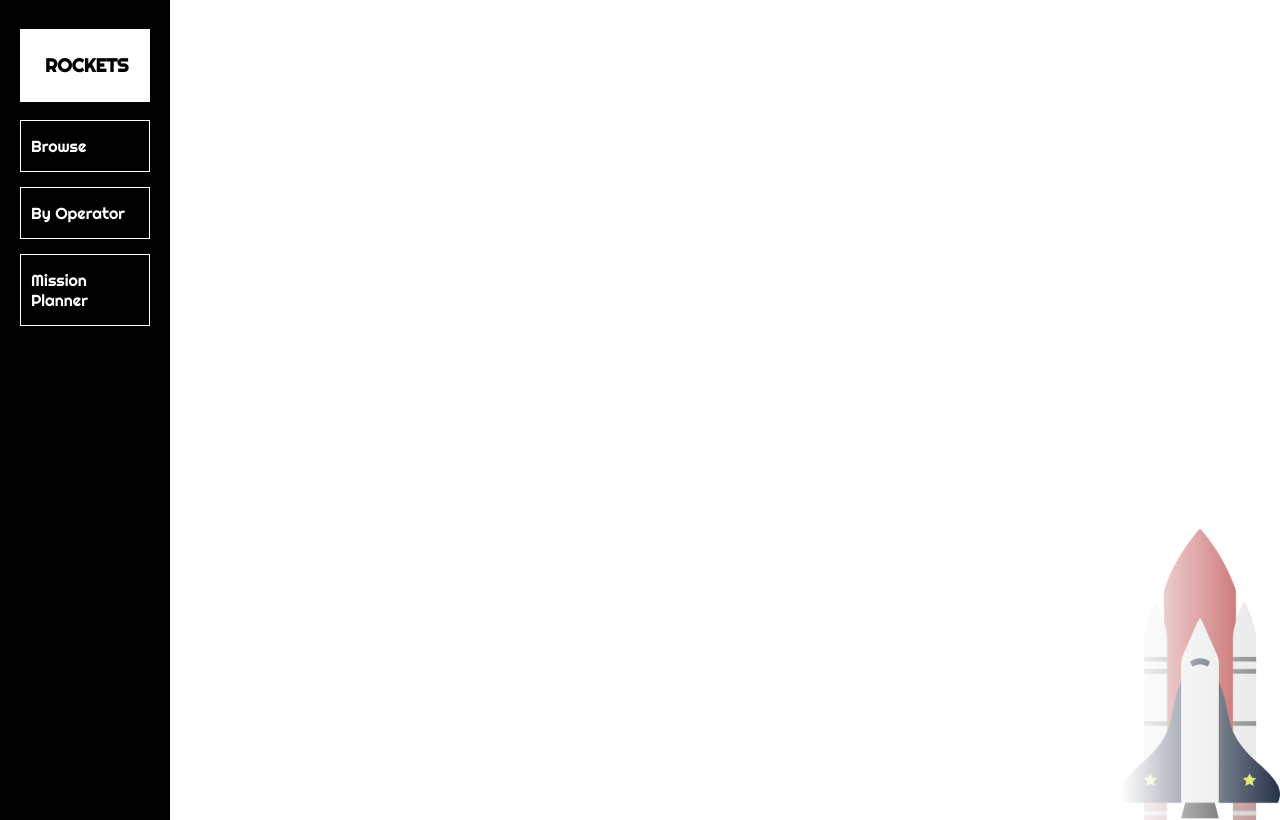
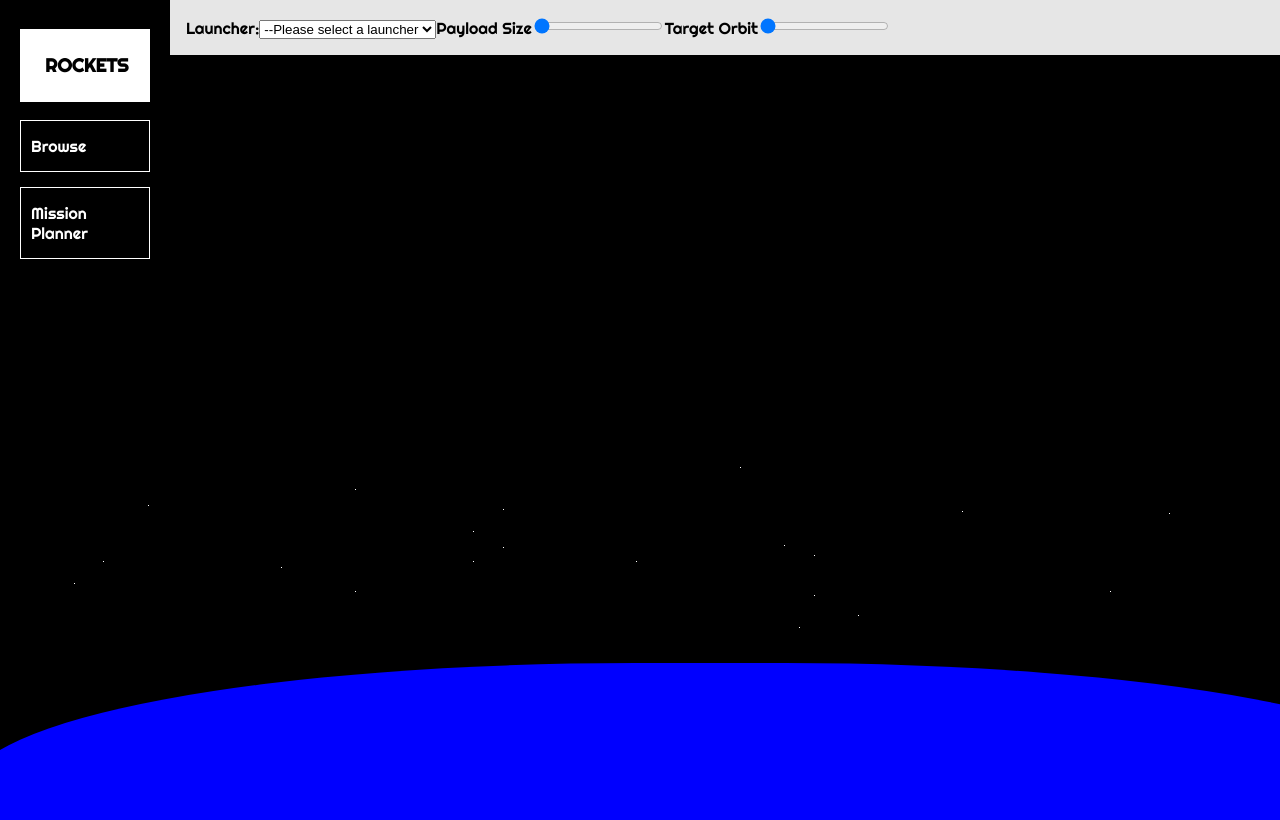
Before and after one commit to fotijr/rockets, an Angular app: page /mission-planner in a window 1280 px wide. Before the commit this address led to /. Built offline with nearby package versions, Linux system fonts and the light colour scheme.

Commit message:
Beginning mission planner work

```diff
--- a/src/app/app-routing.module.ts
+++ b/src/app/app-routing.module.ts
@@ -1,12 +1,12 @@
 import { NgModule } from '@angular/core';
 import { RouterModule, Routes } from '@angular/router';
 import { RocketsComponent } from './rockets/rockets.component';
+import { MissionPlannerComponent } from './mission-planner/mission-planner.component';
 
 const routes: Routes = [
   { path: '', redirectTo: '/rockets', pathMatch: 'full' },
   { path: 'rockets', component: RocketsComponent },
-  // { path: 'rockets/:id', component: HeroDetailComponent },
-  // { path: 'heroes', component: HeroesComponent }
+  { path: 'mission-planner', component: MissionPlannerComponent }
 ];
 
 @NgModule({
--- a/src/app/app.component.css
+++ b/src/app/app.component.css
@@ -1,7 +1,6 @@
 nav {
   background-color: #000;
   color: #fff;
-  margin-right: 40px;
   position: relative;
   display: flex;
   flex-direction: column;
@@ -49,5 +48,4 @@ div.app-content {
   display: flex;
   flex-direction: column;
   flex-grow: 1;
-  padding-bottom: 40px;
 }
--- a/src/app/app.component.html
+++ b/src/app/app.component.html
@@ -5,10 +5,7 @@
       <a href="/rockets" title="Browse all rockets">Browse</a>
     </div>
     <div>
-      <a href="/operators" title="Browse rockets by operator">By Operator</a>
-    </div>
-    <div>
-      <a href="/planner" title="Filter rockets by mission requirements">Mission Planner</a>
+      <a href="/mission-planner" title="Interactive mission planner">Mission Planner</a>
     </div>
   </nav>
   <div class="app-content">
--- a/src/app/app.module.ts
+++ b/src/app/app.module.ts
@@ -4,11 +4,13 @@ import { HttpClientModule } from '@angular/common/http';
 import { AppComponent } from './app.component';
 import { RocketsComponent } from './rockets/rockets.component';
 import { AppRoutingModule } from './/app-routing.module';
+import { MissionPlannerComponent } from './mission-planner/mission-planner.component';
 
 @NgModule({
   declarations: [
     AppComponent,
-    RocketsComponent
+    RocketsComponent,
+    MissionPlannerComponent
   ],
   imports: [
     BrowserModule,
--- /dev/null
+++ b/src/app/mission-planner/mission-planner.component.html
@@ -0,0 +1,43 @@
+<div class="controls">
+  <label for="launcher">Launcher:</label>
+
+  <select name="launcher" id="launcher">
+    <option value="">--Please select a launcher</option>
+    <option value="a">Option A</option>
+  </select>
+
+  <label for="payload">Payload Size</label>
+  <input type="range" id="payload" name="payload" min="0" max="20000">
+
+  <label for="orbit">Target Orbit</label>
+  <input type="range" id="orbit" name="orbit" min="0" max="50000">
+</div>
+
+<div id="visualizer">
+  <div id="stars">
+    <div class="star"></div>
+    <div class="star"></div>
+    <div class="star"></div>
+    <div class="star"></div>
+    <div class="star"></div>
+    <div class="star"></div>
+    <div class="star"></div>
+    <div class="star"></div>
+    <div class="star"></div>
+    <div class="star"></div>
+    <div class="star"></div>
+    <div class="star"></div>
+    <div class="star"></div>
+    <div class="star"></div>
+    <div class="star"></div>
+    <div class="star"></div>
+    <div class="star"></div>
+    <div class="star"></div>
+    <div class="star"></div>
+    <div class="star"></div>
+    <div class="star"></div>
+    <div class="star"></div>
+    <div class="star"></div>
+  </div>
+  <div id="earth"></div>
+</div>
--- /dev/null
+++ b/src/app/mission-planner/mission-planner.component.scss
@@ -0,0 +1,47 @@
+:host {
+  display: flex;
+  flex-direction: column;
+  background-color: #000;
+  flex-grow: 1;
+}
+
+.controls {
+  flex-direction: row;
+  background-color: rgba(255, 255, 255, 0.9);
+  padding: 1em;
+}
+
+$earth-horizontal-overhang: 200px;
+#visualizer {
+  position: absolute;
+  bottom: 0;
+  margin-left: -$earth-horizontal-overhang;
+  width: calc(100vw + #{$earth-horizontal-overhang});
+}
+
+#stars {
+  position: relative;
+  min-height: 200px;
+}
+
+.star {
+  position: absolute;
+  background-color: #fff;
+  height: 1px;
+  width: 1px;
+
+  @for $i from 1 through 23 {
+    &:nth-child(#{$i}) {
+      top: percentage(random(90) / 100);
+      left: percentage(random(100) / 100);
+    }
+  }
+}
+
+$earth-height: 275px;
+#earth {
+  background-color: blue;
+  border-radius: 45%;
+  min-height: $earth-height;
+  margin-bottom: $earth-height * -0.43;
+}
--- /dev/null
+++ b/src/app/mission-planner/mission-planner.component.ts
@@ -0,0 +1,15 @@
+import { Component, OnInit } from '@angular/core';
+
+@Component({
+  selector: 'app-mission-planner',
+  templateUrl: './mission-planner.component.html',
+  styleUrls: ['./mission-planner.component.scss']
+})
+export class MissionPlannerComponent implements OnInit {
+
+  constructor() { }
+
+  ngOnInit(): void {
+  }
+
+}
--- a/src/app/rockets/rockets.component.css
+++ b/src/app/rockets/rockets.component.css
@@ -1,15 +1,19 @@
-div.spec > label {
+:host {
+  padding: 0 35px 35px 35px;
+}
+
+div.spec>label {
   font-weight: bold;
   margin-right: 3px;
 }
 
-.spec > span{
+.spec>span {
   min-width: 85px;
   text-align: right;
   display: inline-block;
 }
 
-span.unit{
+span.unit {
   color: gray;
 }
 
```
Also changed, not shown: 1 other file (tests, documents, lock files or other folders). Lines whose indentation alone changed are shown as unchanged.
